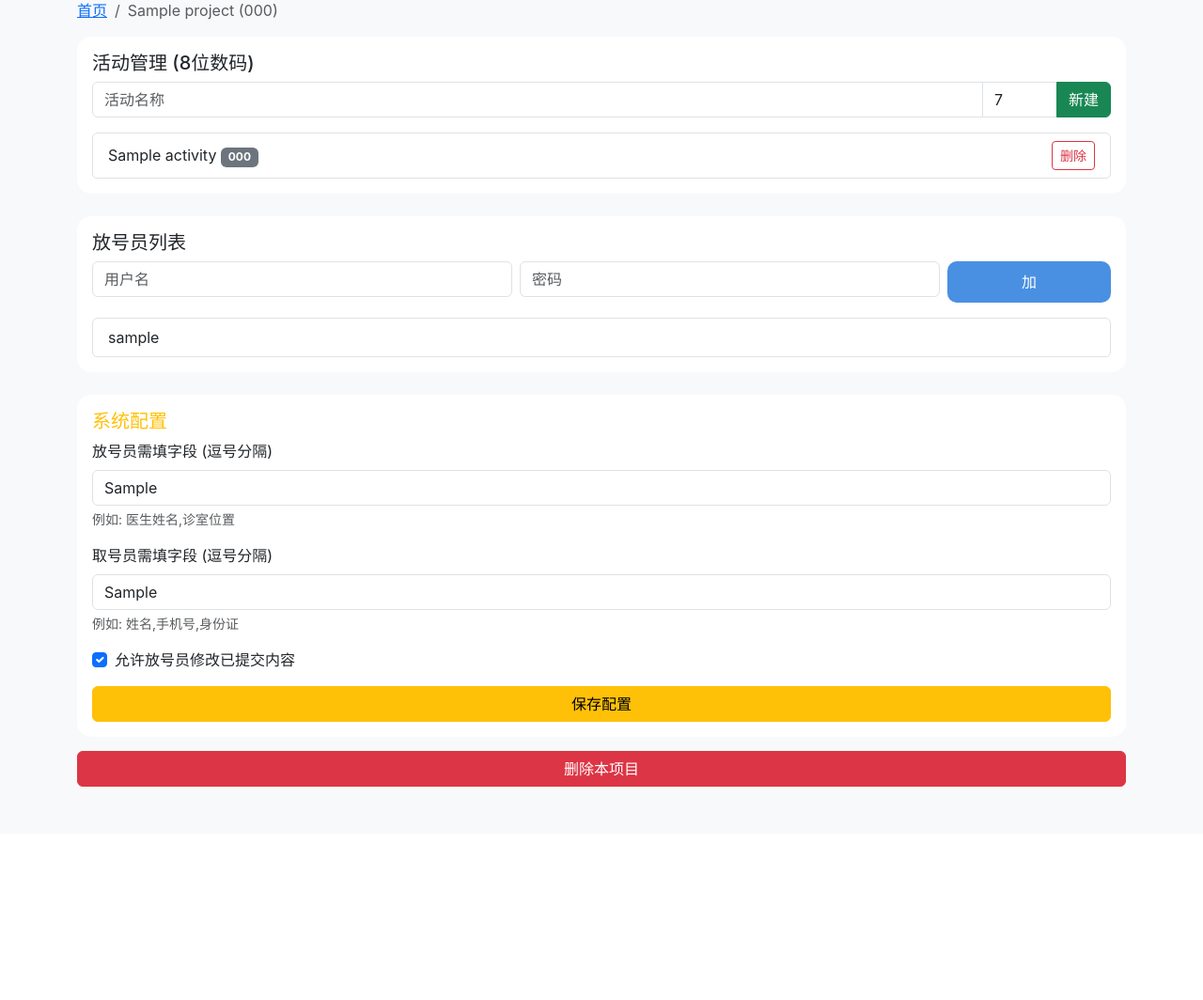
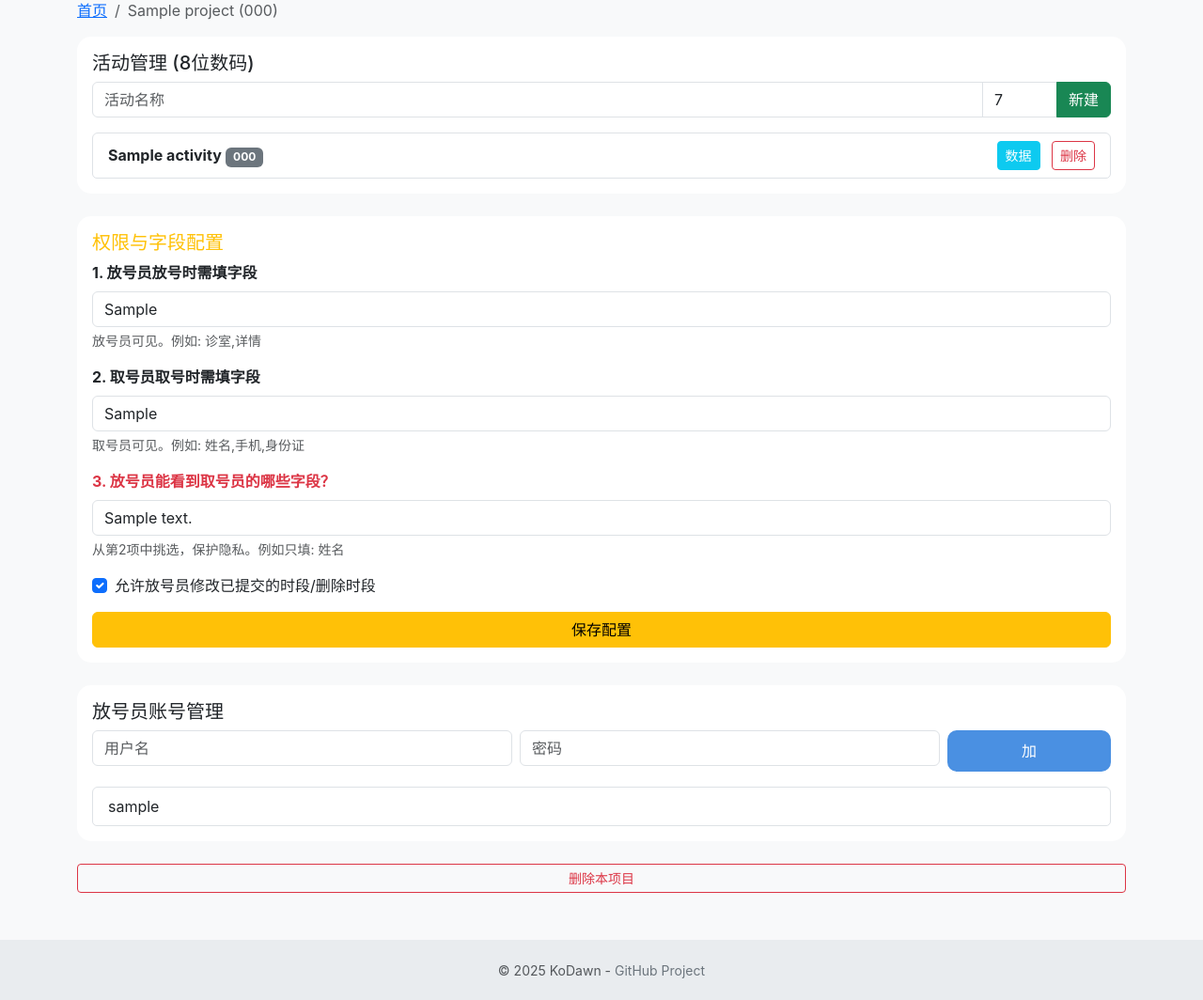
Before and after one commit to LYOfficial/KoDawn, a Flask app: page /admin/project/1 in a window 1280 px wide. Shown: the part 81-1145 px from the top of the page at 94% size. Before the commit the page ends 918 px from the top, so only its background shows below. Run offline with Flask 3, Linux system fonts and the light colour scheme; a user stored in the database is signed in; tables that the repository leaves empty hold one stand-in row (values such as "Sample post").

Commit message:
update: 管理员权限调整

```diff
--- a/app.py
+++ b/app.py
@@ -23,7 +23,6 @@ class User(UserMixin, db.Model):
     username = db.Column(db.String(80), unique=True, nullable=False)
     password_hash = db.Column(db.String(128))
     role = db.Column(db.String(20))  # 'admin' 或 'dispatcher'
-    # 放号员所属的项目ID，管理员为None
     project_id = db.Column(db.Integer, db.ForeignKey('project.id'), nullable=True)
 
     def set_password(self, password):
@@ -34,38 +33,44 @@ class User(UserMixin, db.Model):
 
 class Project(db.Model):
     id = db.Column(db.Integer, primary_key=True)
-    code = db.Column(db.String(6), unique=True, nullable=False) # 6位项目编号
+    code = db.Column(db.String(6), unique=True, nullable=False)
     name = db.Column(db.String(100), nullable=False)
-    # 存储字段配置，用英文逗号分隔，例如 "姓名,电话"
-    dispatcher_fields = db.Column(db.String(500), default="诊室,详情")
-    booker_fields = db.Column(db.String(500), default="姓名,电话")
-    allow_edit = db.Column(db.Boolean, default=True) # 是否允许放号员修改
+
+    # 字段配置
+    dispatcher_fields = db.Column(db.String(500), default="诊室,详情") # 放号员填的
+    booker_fields = db.Column(db.String(500), default="姓名,电话")    # 取号员填的
+
+    # 【新增】配置放号员能看到取号员的哪些字段 (例如: "姓名" - 不包含电话)
+    dispatcher_visible_fields = db.Column(db.String(500), default="姓名")
+
+    allow_edit = db.Column(db.Boolean, default=True)
     activities = db.relationship('Activity', backref='project', cascade="all, delete-orphan")
     dispatchers = db.relationship('User', backref='project', cascade="all, delete-orphan")
 
 class Activity(db.Model):
     id = db.Column(db.Integer, primary_key=True)
-    code = db.Column(db.String(8), unique=True, nullable=False) # 8位活动编号
+    code = db.Column(db.String(8), unique=True, nullable=False)
     name = db.Column(db.String(100), nullable=False)
     project_id = db.Column(db.Integer, db.ForeignKey('project.id'), nullable=False)
-    end_date = db.Column(db.Date, nullable=True) # 过期日期
+    end_date = db.Column(db.Date, nullable=True)
     slots = db.relationship('Slot', backref='activity', cascade="all, delete-orphan")
 
 class Slot(db.Model):
     id = db.Column(db.Integer, primary_key=True)
     activity_id = db.Column(db.Integer, db.ForeignKey('activity.id'), nullable=False)
     dispatcher_id = db.Column(db.Integer, db.ForeignKey('user.id'), nullable=False)
+    dispatcher = db.relationship('User', backref='slots') # 关联用户方便查询
     start_time = db.Column(db.DateTime, nullable=False)
     end_time = db.Column(db.DateTime, nullable=False)
     capacity = db.Column(db.Integer, default=1)
     current_count = db.Column(db.Integer, default=0)
-    info_json = db.Column(db.Text) # 放号员填写的JSON数据
+    info_json = db.Column(db.Text)
     bookings = db.relationship('Booking', backref='slot', cascade="all, delete-orphan")
 
 class Booking(db.Model):
     id = db.Column(db.Integer, primary_key=True)
     slot_id = db.Column(db.Integer, db.ForeignKey('slot.id'), nullable=False)
-    booker_json = db.Column(db.Text) # 取号员填写的JSON数据
+    booker_json = db.Column(db.Text)
     created_at = db.Column(db.DateTime, default=datetime.now)
 
 # --- 辅助函数 ---
@@ -75,24 +80,19 @@ def load_user(user_id):
     return User.query.get(int(user_id))
 
 def generate_code(length):
-    """生成指定长度的数字验证码"""
     while True:
         range_start = 10**(length-1)
         range_end = (10**length) - 1
         code = str(random.randint(range_start, range_end))
-        # 检查重复
         if length == 6:
-            if not Project.query.filter_by(code=code).first():
-                return code
+            if not Project.query.filter_by(code=code).first(): return code
         elif length == 8:
-            if not Activity.query.filter_by(code=code).first():
-                return code
+            if not Activity.query.filter_by(code=code).first(): return code
 
 # --- 命令行指令 ---
 
 @app.cli.command("create-admin")
 def create_admin():
-    """创建项目管理员账号"""
     username = input("请输入管理员用户名: ")
     password = input("请输入管理员密码: ")
     if User.query.filter_by(username=username).first():
@@ -104,13 +104,12 @@ def create_admin():
     db.session.commit()
     print(f"管理员 {username} 创建成功！")
 
-# --- 路由逻辑 ---
+# --- 通用路由 ---
 
 @app.route('/')
 def index():
     return render_template('index.html')
 
-# 登录
 @app.route('/login', methods=['GET', 'POST'])
 def login():
     if request.method == 'POST':
@@ -119,10 +118,7 @@ def login():
         user = User.query.filter_by(username=username).first()
         if user and user.check_password(password):
             login_user(user)
-            if user.role == 'admin':
-                return redirect(url_for('admin_dash'))
-            else:
-                return redirect(url_for('dispatcher_dash'))
+            return redirect(url_for('admin_dash') if user.role == 'admin' else url_for('dispatcher_dash'))
         flash('用户名或密码错误')
     return render_template('login.html')
 
@@ -144,7 +140,7 @@ def profile():
             return redirect(url_for('logout'))
     return render_template('login.html', is_profile=True)
 
-# --- 项目管理员功能 ---
+# --- 管理员功能 ---
 
 @app.route('/admin')
 @login_required
@@ -173,11 +169,12 @@ def project_edit(project_id):
     project = Project.query.get_or_404(project_id)
 
     if request.method == 'POST':
-        # 更新项目设置
         action = request.form.get('action')
         if action == 'update_config':
             project.dispatcher_fields = request.form.get('dispatcher_fields')
             project.booker_fields = request.form.get('booker_fields')
+            # 新增：更新可见权限
+            project.dispatcher_visible_fields = request.form.get('dispatcher_visible_fields')
             project.allow_edit = True if request.form.get('allow_edit') else False
             db.session.commit()
             flash('设置已保存')
@@ -224,6 +221,22 @@ def delete_activity(activity_id):
     flash('活动已删除')
     return redirect(url_for('project_edit', project_id=pid))
 
+# 【新增】管理员查看活动详情（上帝视角）
+@app.route('/admin/activity/<int:activity_id>')
+@login_required
+def admin_activity_detail(activity_id):
+    if current_user.role != 'admin': abort(403)
+    activity = Activity.query.get_or_404(activity_id)
+    slots = Slot.query.filter_by(activity_id=activity.id).order_by(Slot.start_time).all()
+
+    # 预处理数据
+    for s in slots:
+        s.data = json.loads(s.info_json) if s.info_json else {}
+        for b in s.bookings:
+            b.data = json.loads(b.booker_json) if b.booker_json else {}
+
+    return render_template('admin_activity_detail.html', activity=activity, slots=slots)
+
 # --- 放号员功能 ---
 
 @app.route('/dispatcher')
@@ -241,11 +254,10 @@ def slot_manage(activity_id):
     if activity.project_id != current_user.project_id: abort(403)
 
     if request.method == 'POST':
-        start = request.form.get('start_time') # "2023-01-01T10:00"
+        start = request.form.get('start_time')
         end = request.form.get('end_time')
         capacity = int(request.form.get('capacity'))
 
-        # 处理动态字段
         fields = activity.project.dispatcher_fields.split(',')
         data = {}
         for f in fields:
@@ -264,14 +276,37 @@ def slot_manage(activity_id):
         db.session.commit()
         flash('放号成功')
 
-    # 获取当前放号员在该活动的放号记录
-    my_slots = Slot.query.filter_by(activity_id=activity.id, dispatcher_id=current_user.id).all()
-    # 解析JSON方便前端展示
+    my_slots = Slot.query.filter_by(activity_id=activity.id, dispatcher_id=current_user.id).order_by(Slot.start_time).all()
+
+    # 预处理数据
+    visible_keys = [k.strip() for k in activity.project.dispatcher_visible_fields.split(',') if k.strip()]
+
     for s in my_slots:
         s.data = json.loads(s.info_json) if s.info_json else {}
+        s.booking_list_processed = []
+        for b in s.bookings:
+            raw_data = json.loads(b.booker_json) if b.booker_json else {}
+            # 【关键】根据管理员配置，过滤字段
+            filtered_data = {k: v for k, v in raw_data.items() if k in visible_keys}
+            s.booking_list_processed.append(filtered_data)
 
     fields = [f.strip() for f in activity.project.dispatcher_fields.split(',') if f.strip()]
     return render_template('slot_manage.html', activity=activity, slots=my_slots, fields=fields)
+
+@app.route('/dispatcher/delete_slot/<int:slot_id>')
+@login_required
+def delete_slot(slot_id):
+    slot = Slot.query.get_or_404(slot_id)
+    if current_user.role != 'dispatcher' or slot.dispatcher_id != current_user.id:
+        abort(403)
+    if not slot.activity.project.allow_edit:
+        flash('管理员已锁定修改权限')
+        return redirect(url_for('slot_manage', activity_id=slot.activity_id))
+
+    db.session.delete(slot)
+    db.session.commit()
+    flash('时段已删除')
+    return redirect(url_for('slot_manage', activity_id=slot.activity_id))
 
 # --- 取号员功能 ---
 
@@ -282,23 +317,19 @@ def book_entry():
     if not act:
         flash('无效的活动编号')
         return redirect(url_for('index'))
-    # --- 修复点：这里将 code=code 改为了 code_str=code ---
     return redirect(url_for('booking_list', code_str=code))
 
 @app.route('/book/<code_str>')
 def booking_list(code_str):
     act = Activity.query.filter_by(code=code_str).first_or_404()
-    # 检查过期
     if act.end_date and act.end_date < datetime.now().date():
         flash('该活动已结束')
         return redirect(url_for('index'))
 
     slots = Slot.query.filter_by(activity_id=act.id).order_by(Slot.start_time).all()
-    # 处理数据显示
     valid_slots = []
     for s in slots:
         s.data = json.loads(s.info_json) if s.info_json else {}
-        # 计算剩余
         s.remain = s.capacity - s.current_count
         valid_slots.append(s)
 
@@ -329,7 +360,7 @@ def booking_form(code_str, slot_id):
     slot_info = json.loads(slot.info_json) if slot.info_json else {}
     return render_template('booking_form.html', slot=slot, slot_info=slot_info, fields=fields, activity=act)
 
-# --- 初始化数据库 ---
+# --- 初始化 ---
 with app.app_context():
     db.create_all()
 
--- a/templates/base.html
+++ b/templates/base.html
@@ -6,13 +6,16 @@
     <title>可待 KoDawn</title>
     <link href="https://cdn.jsdelivr.net/npm/bootstrap@5.3.0/dist/css/bootstrap.min.css" rel="stylesheet">
     <style>
-        body { background-color: #f8f9fa; font-family: -apple-system, BlinkMacSystemFont, "Segoe UI", Roboto, "Helvetica Neue", Arial, sans-serif; }
+        body { background-color: #f8f9fa; font-family: -apple-system, BlinkMacSystemFont, "Segoe UI", Roboto, "Helvetica Neue", Arial, sans-serif; display: flex; flex-direction: column; min-height: 100vh;}
+        .container-main { flex: 1; margin-top: 80px; padding-bottom: 50px; }
         .card { border: none; shadow: 0 4px 6px rgba(0,0,0,0.1); border-radius: 15px; margin-bottom: 15px; }
         .btn-primary { background-color: #4a90e2; border: none; border-radius: 10px; padding: 10px; }
         .navbar { background-color: #fff; box-shadow: 0 2px 4px rgba(0,0,0,0.05); }
         .slot-card { cursor: pointer; transition: transform 0.2s; }
         .slot-card:active { transform: scale(0.98); }
         .slot-full { background-color: #e9ecef; color: #adb5bd; pointer-events: none; }
+        footer { background-color: #e9ecef; padding: 20px 0; text-align: center; margin-top: auto; }
+        footer a { color: #6c757d; text-decoration: none; }
     </style>
 </head>
 <body>
@@ -35,7 +38,7 @@
         </div>
     </nav>
 
-    <div class="container" style="margin-top: 80px; padding-bottom: 50px;">
+    <div class="container container-main">
         {% with messages = get_flashed_messages() %}
             {% if messages %}
                 {% for message in messages %}
@@ -50,6 +53,15 @@
         {% block content %}{% endblock %}
     </div>
 
+    <footer>
+        <div class="container">
+            <small class="text-muted">
+                &copy; 2025 KoDawn -
+                <a href="https://github.com/LYOfficial/KoDawn/" target="_blank">GitHub Project</a>
+            </small>
+        </div>
+    </footer>
+
     <script src="https://cdn.jsdelivr.net/npm/bootstrap@5.3.0/dist/js/bootstrap.bundle.min.js"></script>
 </body>
 </html>
--- a/templates/project_edit.html
+++ b/templates/project_edit.html
@@ -14,23 +14,57 @@
         <input type="hidden" name="action" value="create_activity">
         <div class="input-group">
             <input type="text" name="name" class="form-control" placeholder="活动名称" required>
-            <input type="number" name="days" class="form-control" placeholder="持续天数" value="7" style="max-width: 80px;">
+            <input type="number" name="days" class="form-control" placeholder="天数" value="7" style="max-width: 80px;">
             <button class="btn btn-success">新建</button>
         </div>
     </form>
-    <ul class="list-group">
+    <div class="list-group">
         {% for act in project.activities %}
-        <li class="list-group-item d-flex justify-content-between align-items-center">
-            <span>{{ act.name }} <span class="badge bg-secondary">{{ act.code }}</span></span>
-            <a href="{{ url_for('delete_activity', activity_id=act.id) }}" class="btn btn-sm btn-outline-danger" onclick="return confirm('确定删除？')">删除</a>
-        </li>
+        <div class="list-group-item d-flex justify-content-between align-items-center">
+            <div>
+                <span class="fw-bold">{{ act.name }}</span> <span class="badge bg-secondary">{{ act.code }}</span>
+            </div>
+            <div>
+                <!-- 注意：这里的变量是 act，不是 activity -->
+                <a href="{{ url_for('admin_activity_detail', activity_id=act.id) }}" class="btn btn-sm btn-info text-white me-2">数据</a>
+                <a href="{{ url_for('delete_activity', activity_id=act.id) }}" class="btn btn-sm btn-outline-danger" onclick="return confirm('确定删除？')">删除</a>
+            </div>
+        </div>
         {% endfor %}
-    </ul>
+    </div>
 </div>
 
-<!-- 放号员管理 -->
-<div class="card p-3 mb-4">
-    <h5>放号员列表</h5>
+<!-- 配置字段 -->
+<div class="card p-3 border-warning mb-4">
+    <h5 class="text-warning">权限与字段配置</h5>
+    <form method="POST">
+        <input type="hidden" name="action" value="update_config">
+        <div class="mb-3">
+            <label class="form-label fw-bold">1. 放号员放号时需填字段</label>
+            <input type="text" name="dispatcher_fields" class="form-control" value="{{ project.dispatcher_fields }}">
+            <div class="form-text">放号员可见。例如: 诊室,详情</div>
+        </div>
+        <div class="mb-3">
+            <label class="form-label fw-bold">2. 取号员取号时需填字段</label>
+            <input type="text" name="booker_fields" class="form-control" value="{{ project.booker_fields }}">
+            <div class="form-text">取号员可见。例如: 姓名,手机,身份证</div>
+        </div>
+        <div class="mb-3">
+            <label class="form-label fw-bold text-danger">3. 放号员能看到取号员的哪些字段？</label>
+            <input type="text" name="dispatcher_visible_fields" class="form-control" value="{{ project.dispatcher_visible_fields }}">
+            <div class="form-text">从第2项中挑选，保护隐私。例如只填: 姓名</div>
+        </div>
+        <div class="form-check mb-3">
+            <input class="form-check-input" type="checkbox" name="allow_edit" id="allowEdit" {% if project.allow_edit %}checked{% endif %}>
+            <label class="form-check-label" for="allowEdit">允许放号员修改已提交的时段/删除时段</label>
+        </div>
+        <button class="btn btn-warning w-100">保存配置</button>
+    </form>
+</div>
+
+<!-- 放号员账号管理 -->
+<div class="card p-3">
+    <h5>放号员账号管理</h5>
     <form method="POST" class="row g-2 mb-3">
         <input type="hidden" name="action" value="create_dispatcher">
         <div class="col-5">
@@ -50,31 +84,10 @@
     </ul>
 </div>
 
-<!-- 配置字段 -->
-<div class="card p-3 border-warning">
-    <h5 class="text-warning">系统配置</h5>
-    <form method="POST">
-        <input type="hidden" name="action" value="update_config">
-        <div class="mb-3">
-            <label class="form-label">放号员需填字段 (逗号分隔)</label>
-            <input type="text" name="dispatcher_fields" class="form-control" value="{{ project.dispatcher_fields }}">
-            <div class="form-text">例如: 医生姓名,诊室位置</div>
-        </div>
-        <div class="mb-3">
-            <label class="form-label">取号员需填字段 (逗号分隔)</label>
-            <input type="text" name="booker_fields" class="form-control" value="{{ project.booker_fields }}">
-            <div class="form-text">例如: 姓名,手机号,身份证</div>
-        </div>
-        <div class="form-check mb-3">
-            <input class="form-check-input" type="checkbox" name="allow_edit" id="allowEdit" {% if project.allow_edit %}checked{% endif %}>
-            <label class="form-check-label" for="allowEdit">允许放号员修改已提交内容</label>
-        </div>
-        <button class="btn btn-warning w-100">保存配置</button>
+<div class="mt-4">
+    <form method="POST" onsubmit="return confirm('确定删除整个项目？不可恢复！')">
+        <input type="hidden" name="action" value="delete_project">
+        <button class="btn btn-outline-danger w-100 btn-sm">删除本项目</button>
     </form>
 </div>
-
-<form method="POST" onsubmit="return confirm('确定删除整个项目？不可恢复！')">
-    <input type="hidden" name="action" value="delete_project">
-    <button class="btn btn-danger w-100">删除本项目</button>
-</form>
 {% endblock %}
```
Also changed, not shown: templates/admin_activity_detail.html (added, +73 -0 lines), templates/slot_manage.html (+45 -17 lines), README.md.
